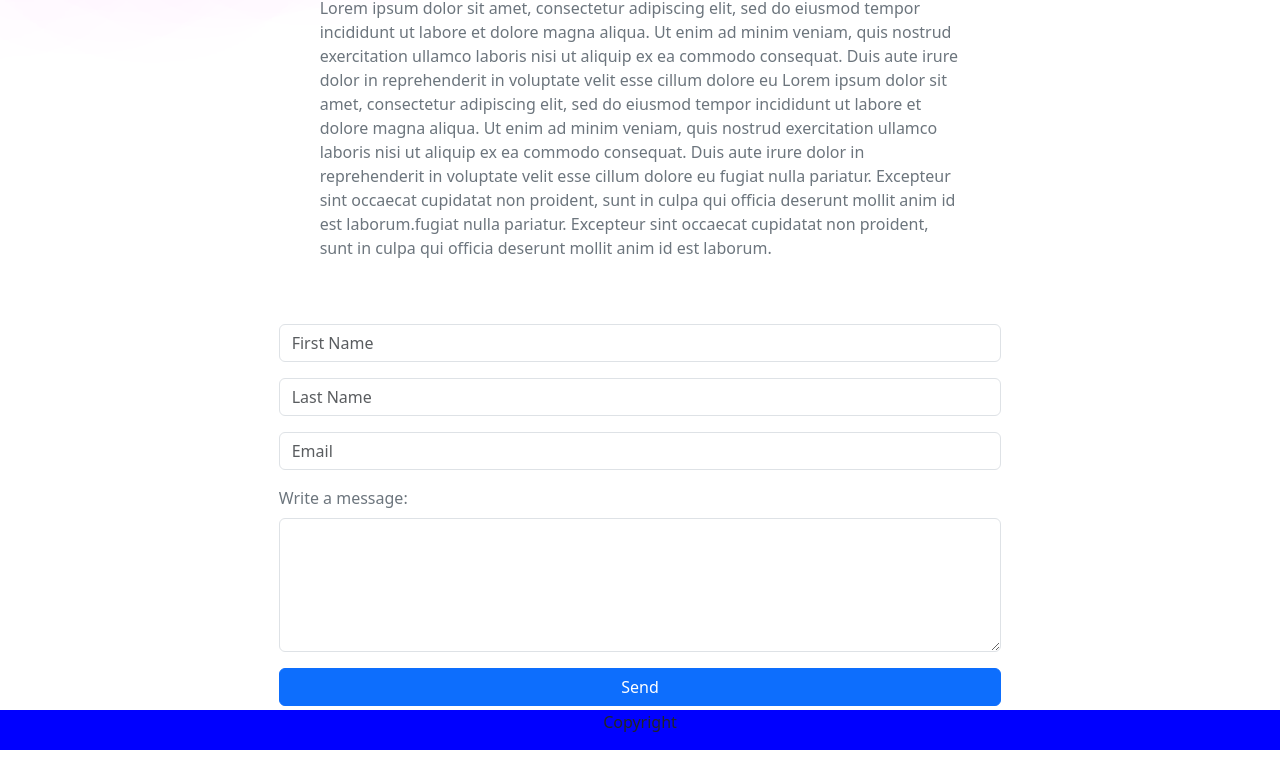
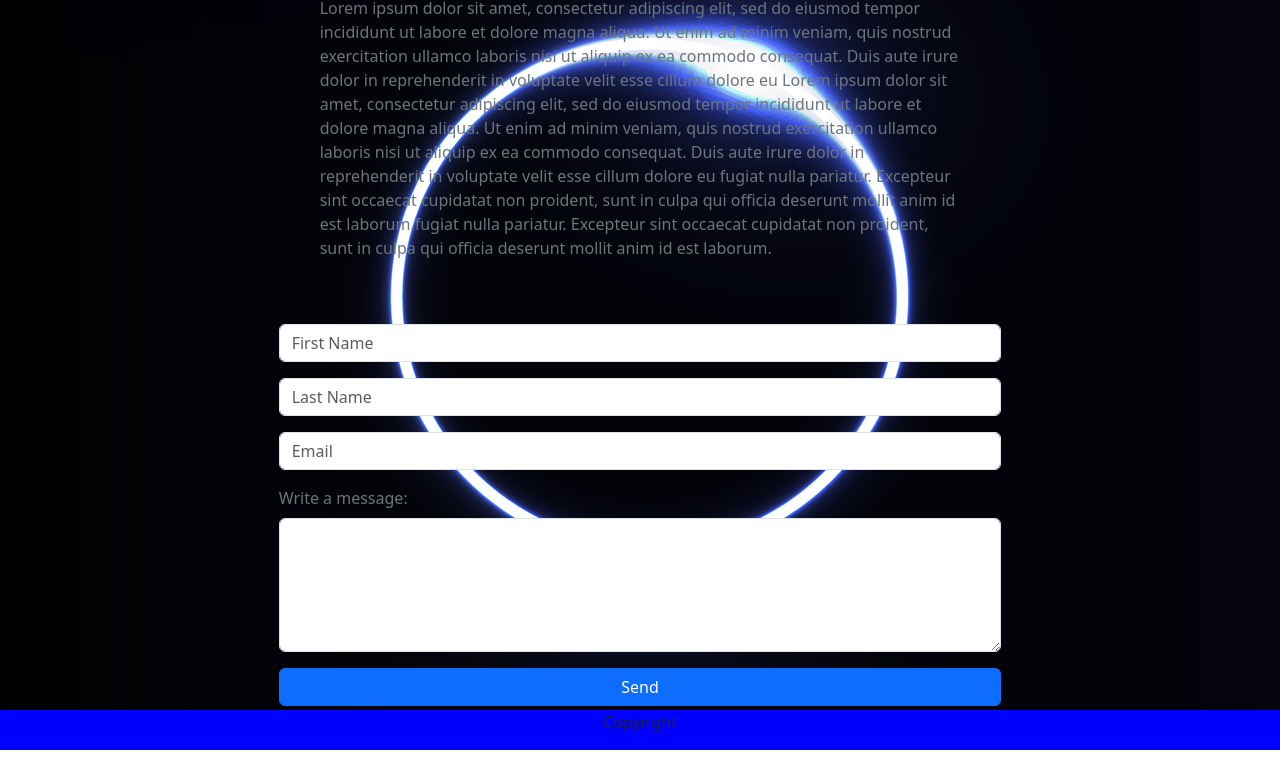
Before and after one commit to kaunfell/Game-Company, a plain HTML site: page page3.html in a window 1280 px wide. Shown: the part 210-980 px from the top of the page. Drawn offline with nearby package versions, Linux system fonts and the light colour scheme; the site is published under a folder, as on GitHub Pages, so addresses that start at the root find nothing.

Commit message:
fixed picture path

```diff
--- a/resurssit/css/style.css
+++ b/resurssit/css/style.css
@@ -273,7 +273,7 @@ footer{
 
 /*Third page unique*/
 .mainPage3{
-    background-image: url("/resurssit/img/bg3.png");
+    background-image: url("../../resurssit/img/bg3.png");/*REMEMBER! path is like this when uploading/(in live-server /resurssit etc works*/
     background-repeat: no-repeat;
     background-size: cover;
     background-position: 50% 40%;
```
